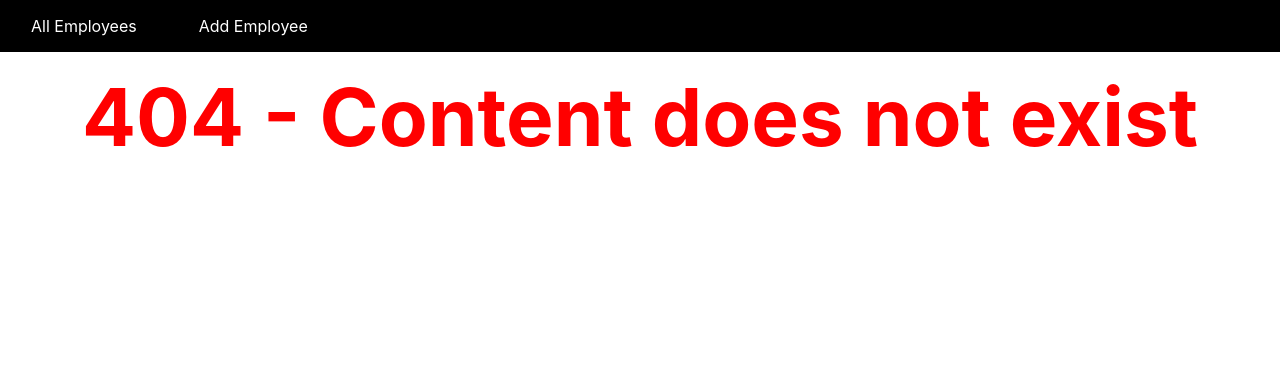
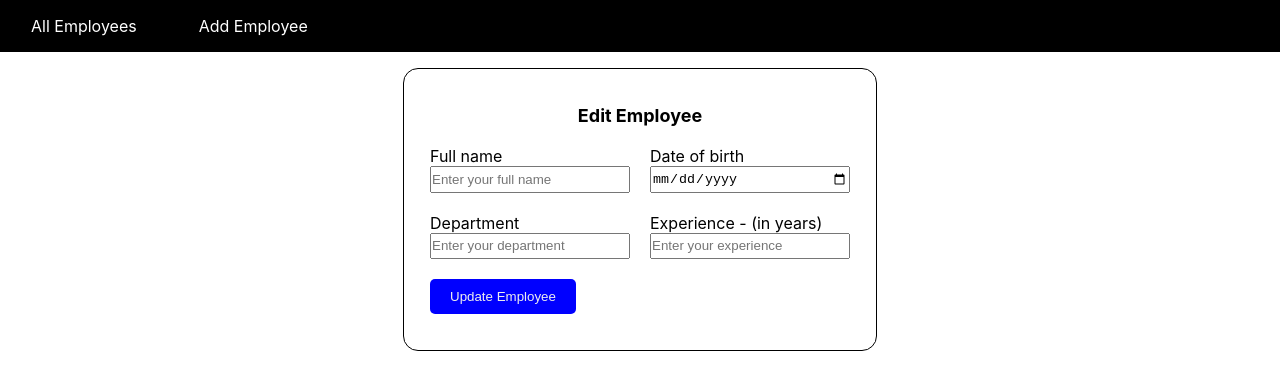
Before and after one commit to RUSHIGoswami/employee-management-react, a React (Create React App) app: page /edit/1 in a window 1280 px wide. Before the commit this address had no page. Shown: the top 390 px of the page. Built offline with nearby package versions, Linux system fonts and the light colour scheme.

Commit message:
Resolved add-employee and add logic for edit-form.

```diff
--- a/src/App.js
+++ b/src/App.js
@@ -14,13 +14,6 @@ function App() {
   const [dateOfBirth, setDateOfBirth] = useState("");
   const [department, setDepartment] = useState("");
   const [experience, setExperience] = useState(0);
-  const [emp, setEmp] = useState({
-    id: "",
-    fullName: "",
-    dateOfBirth: "",
-    department: "",
-    experience: 0,
-  });
   return (
     <Provider store={store}>
       <BrowserRouter style={styles}>
@@ -48,12 +41,11 @@ function App() {
                 setDepartment={setDepartment}
                 experience={experience}
                 setExperience={setExperience}
-                emp={emp}
-                setEmp={setEmp}
               />
             }
           />
-          <Route path="/edit" element={<Editemployee />} />
+          <Route path="/edit/:id" element={<Editemployee />} />
+          <Route path="/delete/:id" />
           <Route path="*" element={<Notfound />} />
         </Routes>
       </BrowserRouter>
--- a/src/Components/Addemployee.js
+++ b/src/Components/Addemployee.js
@@ -11,8 +11,6 @@ const Addemployee = ({
   setDepartment,
   experience,
   setExperience,
-  emp,
-  setEmp,
 }) => {
   const dispatch = useDispatch();
   const handleName = e => setEmployeeFullName(e.target.value);
@@ -28,9 +26,7 @@ const Addemployee = ({
       department: department,
       experience: experience,
     };
-    setEmp(empl => ({ ...empl, ...newEmployee }));
-    console.log(emp);
-    dispatch(addEmployee(emp));
+    dispatch(addEmployee(newEmployee));
     setEmployeeFullName("");
     setDateOfBirth("");
     setDepartment("");
@@ -61,6 +57,7 @@ const Addemployee = ({
                     placeholder="Enter your full name"
                     value={employeeFullName}
                     onChange={handleName}
+                    required
                   />
                 </div>
               </td>
@@ -74,6 +71,7 @@ const Addemployee = ({
                     placeholder="Enter your date of birth"
                     value={dateOfBirth}
                     onChange={handleDateOfBirth}
+                    required
                   />
                 </div>
               </td>
@@ -89,6 +87,7 @@ const Addemployee = ({
                     placeholder="Enter your department"
                     value={department}
                     onChange={handleDepartment}
+                    required
                   />
                 </div>
               </td>
@@ -102,6 +101,7 @@ const Addemployee = ({
                     placeholder="Enter your experience"
                     value={experience}
                     onChange={handleExperience}
+                    required
                   />
                 </div>
               </td>
--- a/src/Components/Allemployees.js
+++ b/src/Components/Allemployees.js
@@ -8,7 +8,6 @@ const Allemployees = () => {
       <table border={1}>
         <thead>
           <tr>
-            <th>Employee id</th>
             <th>Employee name</th>
             <th>Employee DOB</th>
             <th>Employee Department</th>
@@ -20,16 +19,15 @@ const Allemployees = () => {
           {employees.map(employee => {
             return (
               <tr key={employee.id}>
-                <td>{employee.id}</td>
                 <td>{employee.fullName}</td>
                 <td>{employee.dateOfBirth}</td>
                 <td>{employee.department}</td>
                 <td>{employee.experience} years</td>
                 <td>
-                  <Link to="/edit">Edit</Link>
+                  <Link to={`/edit/${employee.id}`}>Edit</Link>
                 </td>
                 <td>
-                  <Link to="/delete">Delete</Link>
+                  <Link to={`/delete/${employee.id}`}>Delete</Link>
                 </td>
               </tr>
             );
--- a/src/Components/Editemployee.js
+++ b/src/Components/Editemployee.js
@@ -1,10 +1,18 @@
-import React from "react";
+import React from 'react'
+import { useDispatch } from 'react-redux'
+import { useParams } from 'react-router-dom'
+import { editEmployee } from '../redux'
 
 const Editemployee = () => {
+	const params = useParams()
+	const dispatch = useDispatch()
+	const emp = dispatch(editEmployee(params.id))
+
 	return (
 		<>
 			<form>
 				<table>
+					<thead>
 						<tr>
 							<td colSpan={2}>
 								<div>
@@ -12,15 +20,18 @@ const Editemployee = () => {
 								</div>
 							</td>
 						</tr>
+					</thead>
+					<tbody>
 						<tr>
 							<td>
 								<div>
 									<label>Full name</label>
 									<br />
 									<input
-                  type="text"
-                  name="fullName"
-                  placeholder="Enter your full name"
+										type='text'
+										value={emp.fullName}
+										name='fullName'
+										placeholder='Enter your full name'
 									/>
 								</div>
 							</td>
@@ -29,9 +40,10 @@ const Editemployee = () => {
 									<label>Date of birth</label>
 									<br />
 									<input
-                  type="date"
-                  name="DOB"
-                  placeholder="Enter your date of birth"
+										type='date'
+										value={emp.dateOfBirth}
+										name='DOB'
+										placeholder='Enter your date of birth'
 									/>
 								</div>
 							</td>
@@ -42,9 +54,10 @@ const Editemployee = () => {
 									<label>Department</label>
 									<br />
 									<input
-                  type="text"
-                  name="department"
-                  placeholder="Enter your department"
+										type='text'
+										value={emp.department}
+										name='department'
+										placeholder='Enter your department'
 									/>
 								</div>
 							</td>
@@ -53,22 +66,24 @@ const Editemployee = () => {
 									<label>Experience - (in years)</label>
 									<br />
 									<input
-                  type="number"
-                  name="experience"
-                  placeholder="Enter your experience"
+										type='number'
+										value={emp.experience}
+										name='experience'
+										placeholder='Enter your experience'
 									/>
 								</div>
 							</td>
 						</tr>
 						<tr>
 							<td colSpan={2}>
-              <button type="submit">Update Employee</button>
+								<button type='submit'>Update Employee</button>
 							</td>
 						</tr>
+					</tbody>
 				</table>
 			</form>
 		</>
-  );
-};
+	)
+}
 
-export default Editemployee;
+export default Editemployee
--- a/src/redux/Employees/employeeActions.js
+++ b/src/redux/Employees/employeeActions.js
@@ -1,4 +1,4 @@
-import { ADD_EMPLOYEE } from "./employeeTypes";
+import { ADD_EMPLOYEE, EDIT_EMPLOYEE } from "./employeeTypes";
 
 export const addEmployee = employee => {
   return {
@@ -6,3 +6,10 @@ export const addEmployee = employee => {
     payload: employee,
   };
 };
+
+export const editEmployee = id => {
+  return {
+    type: EDIT_EMPLOYEE,
+    payload: id,
+  }
+}
--- a/src/redux/Employees/employeeReducers.js
+++ b/src/redux/Employees/employeeReducers.js
@@ -1,16 +1,16 @@
-import { ADD_EMPLOYEE } from "./employeeTypes";
+import { ADD_EMPLOYEE, EDIT_EMPLOYEE } from './employeeTypes'
 
 const initialState = {
 	Employees: [
 		{
-      id: 1,
-      fullName: "Rushi Goswami",
-      dateOfBirth: "2002-05-25",
-      department: "Front-end (React)",
+			id: '1',
+			fullName: 'Rushi Goswami',
+			dateOfBirth: '2002-05-25',
+			department: 'Front-end (React)',
 			experience: 1,
 		},
 	],
-};
+}
 
 const employeeReducer = (state = initialState, action) => {
 	switch (action.type) {
@@ -18,11 +18,17 @@ const employeeReducer = (state = initialState, action) => {
 			return {
 				...state,
 				Employees: [...state.Employees, action.payload],
-      };
+			}
+
+		case EDIT_EMPLOYEE:
+			let emp = state.Employees
+			console.log(emp[0].id)
+			console.log(emp.find((e) => e.id === ''))
+			return state
 
 		default:
-      return state;
+			return state
 	}
-};
+}
 
-export default employeeReducer;
+export default employeeReducer
```
Lines whose indentation alone changed are shown as unchanged.
